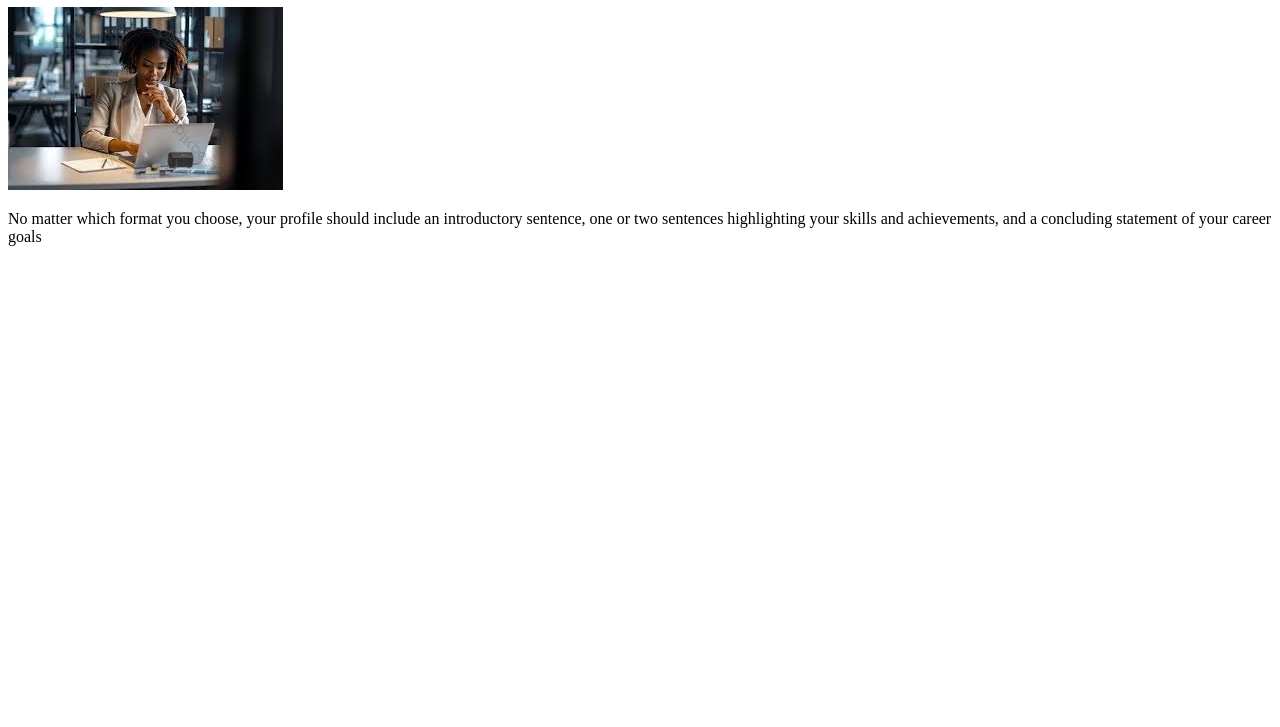
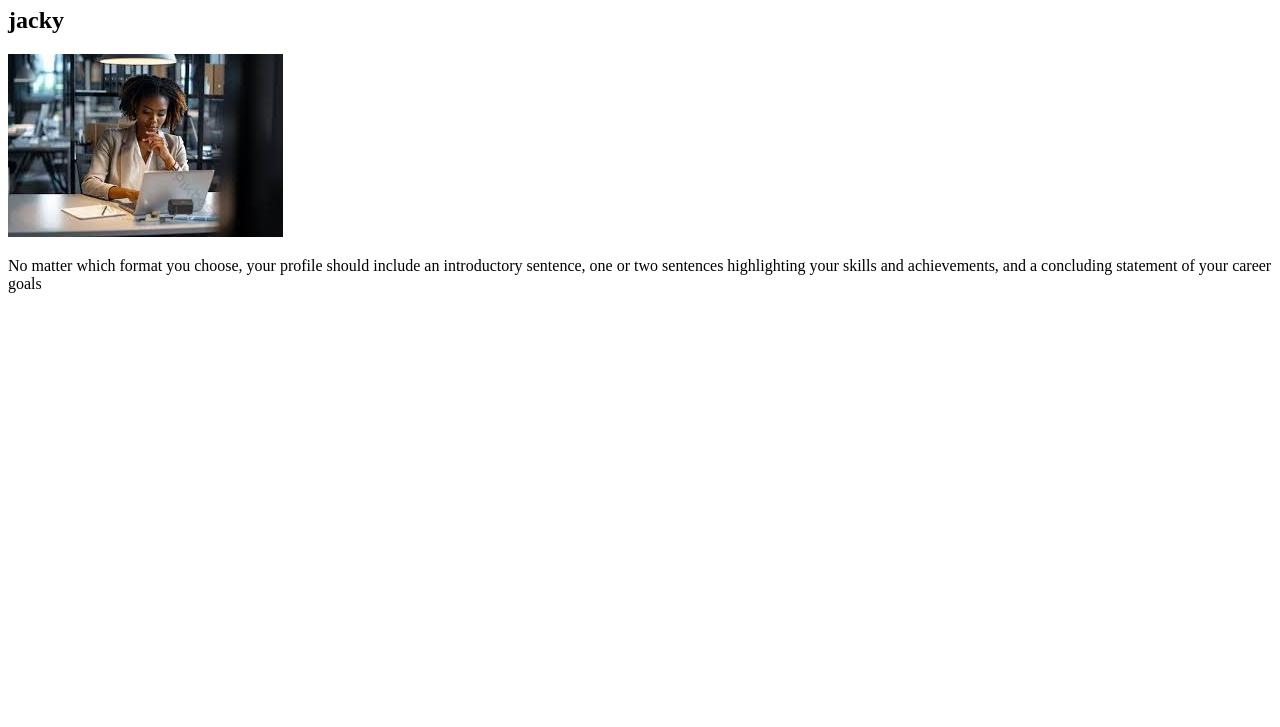
Before and after one commit to johnboscoimmanuel/first_project, a plain HTML site: page index.html in a window 1280 px wide. Shown: the part 73-800 px from the top of the page. Drawn offline with Linux system fonts and the light colour scheme.

Commit message:
added New Name

```diff
--- a/index.html
+++ b/index.html
@@ -7,6 +7,7 @@
 </head>
 <body>
     <h1>Jacquline</h1>
+    <h2>jacky</h2>
     <img src="images.jpg" alt="">
     <p>No matter which format you choose, your profile should include an introductory sentence,
         one or two sentences highlighting your skills and achievements, and a concluding
```
